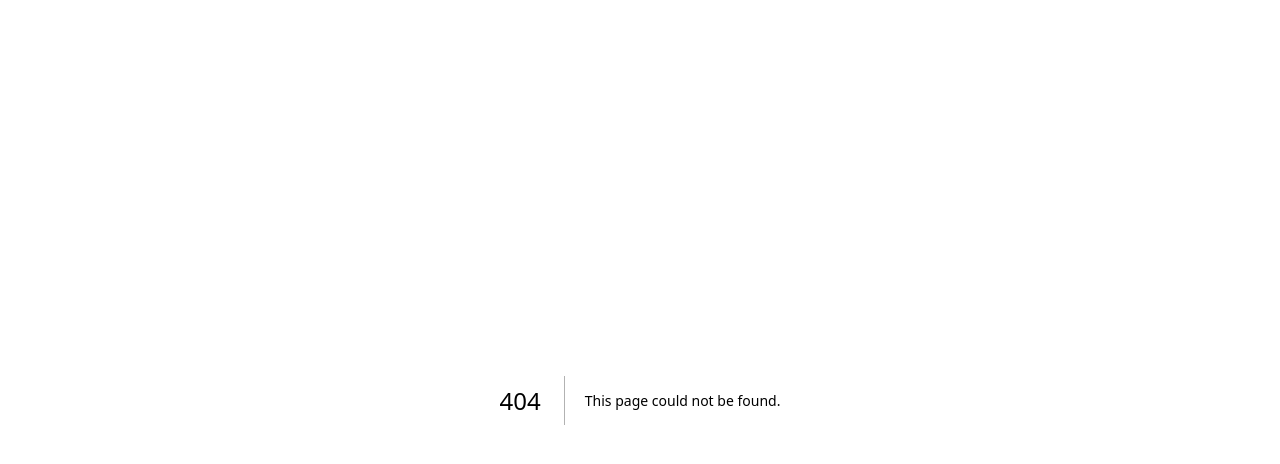
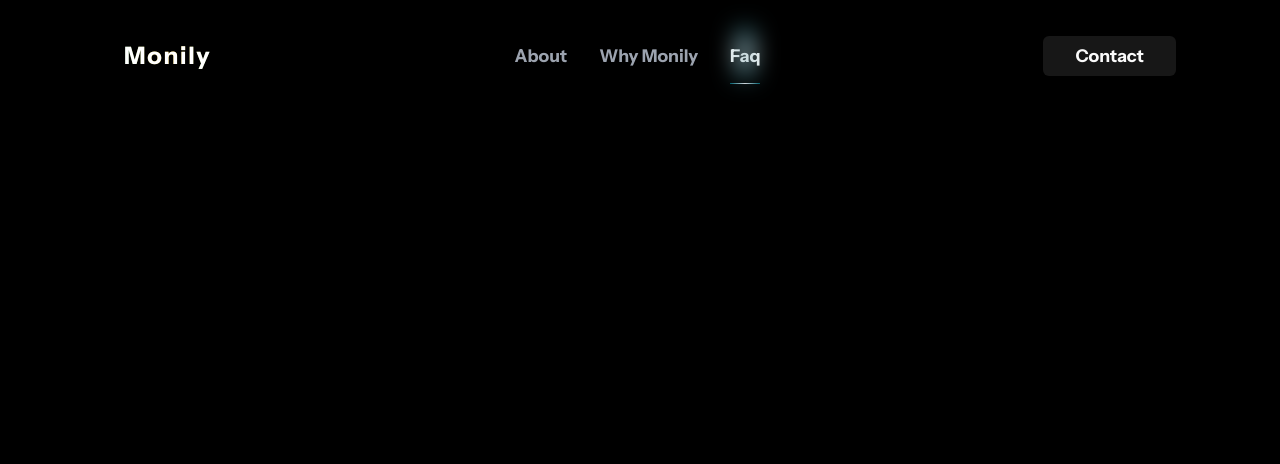
Before and after one commit to belbelbelbel/monily-app, a Next.js app: page /faq in a window 1280 px wide. Before the commit this address had no page. Shown: the top 464 px of the page. Built offline with nearby package versions, Linux system fonts and the light colour scheme.

Commit message:
resolved commits

```diff
--- a/app/about/page.tsx
+++ b/app/about/page.tsx
@@ -4,7 +4,7 @@ import React from 'react'
 
 export default function AboutPage() {
   return (
-    <div className='w-screen bg-black h-screen'>
+    <div className='w-screen bg-black h-[100vh]'>
         <NavBar/>
     </div>
   )
--- /dev/null
+++ b/app/faq/page.tsx
@@ -0,0 +1,12 @@
+import NavBar from '@/components/Navbar/NavBar'
+import React from 'react'
+
+type Props = {}
+
+export default function faqPage({ }: Props) {
+    return (
+        <div className='w-screen bg-black h-screen'>
+            <NavBar />
+        </div>
+    )
+}
--- a/app/globals.css
+++ b/app/globals.css
@@ -74,5 +74,37 @@ body {
   }
 
 }
+/* @keyframes flame {
+  0% {
+    transform: translateX(-50%) translateY(-2px) scale(1);
+    opacity: 0.8;
+  }
+  50% {
+    transform: translateX(-50%) translateY(-6px) scale(1.2);
+    opacity: 1;
+  }
+  100% {
+    transform: translateX(-50%) translateY(-2px) scale(1);
+    opacity: 0.8;
+  }
+}
+
+.before\:animate-flame::before {
+  animation: flame 1.5s infinite;
+} */
+
+/* Spotlight Effect */
+.before\:bg-gradient-to-b::before {
+  content: '';
+  display: block;
+  position: absolute;
+  width: 100%;
+  height: 25px;
+  top: -20px; /* Position the spotlight above the text */
+  left: 0;
+  background: linear-gradient(to bottom, rgba(138, 43, 226, 0.6), transparent); /* Gradient mimicking the glow */
+  border-radius: 50%; /* Optional: softens the edges */
+  filter: blur(8px); /* Adds the glow effect */
+}
 
 /* */
--- /dev/null
+++ b/app/whymonily/page.tsx
@@ -0,0 +1,10 @@
+import NavBar from '@/components/Navbar/NavBar'
+import React from 'react'
+
+export default function whyMonily() {
+    return (
+        <div className='w-screen bg-black h-screen'>
+            <NavBar />
+        </div>
+    )
+}
--- a/components/Details.tsx
+++ b/components/Details.tsx
@@ -11,14 +11,14 @@ const Details = () => {
 
 
   return (
-    <div className='w-full bg-black bg-bg-img-3  bg-no-repeat bg-cover bg-left   flex-col flex gap-4  items-center justify-center text-white h-[25rem] md:h-[40rem] lg:h-[25rem]'>
-      <div data-aos="fade-up"  className={`text-center xl:w-[53%] leading-[2.5rem]  lt:leading-[3.7rem] md:leading-[3.92rem] xl:leading-[3.75rem]  xl:text-[3.2rem] text-[1.5rem] lt:text-[3rem]  md:text-[3.7rem] text-transparent bg-gradient-to-b from-[#006270] via-gray-300 to-blue-500 bg-clip-text animate-shine  ${sans.className}`}>A crypto investment platform that invests in you </div>
-      <div className="xl:text-[0.92rem] lt:text-[1.2rem] md:text-[1.4rem] text-center  text-white text-opacity-70 w-[90%] md:w-[80%]   xl:w-[32%]">We invest more resources than any other platrom in making sure great support from real people is a click away, whenever you need it.</div>
+    <div className='w-full bg-black bg-bg-img-3  bg-no-repeat bg-cover bg-left   flex-col flex gap-4  items-center justify-center text-white h-[25rem] md:h-[40rem] 3xl:h-[40rem] lg:h-[27rem]'>
+      <div data-aos="fade-up"  data-aos-anchor-placement="center-bottom"   className={`text-center 2xl:w-[60%] xl:w-[53%] leading-[2.5rem]  lt:leading-[3.7rem] md:leading-[3.92rem] 3xl:leading-[3.9rem] xl:leading-[3.75rem] 2xl:text-[3.6rem] xl:text-[3.2rem] text-[1.5rem] lt:text-[3rem]  md:text-[3.7rem] text-transparent bg-gradient-to-b from-[#006270] via-gray-300 to-blue-500 bg-clip-text animate-shine  ${sans.className}`}>A crypto investment platform that invests in you </div>
+      <div className="xl:text-[1.2rem] 3xl:text-[1.3rem] lt:text-[1.2rem] md:text-[1.4rem] text-center  text-white text-opacity-70 w-[90%] md:w-[80%] 3xl:w-[47%]   xl:w-[43%]">We invest more resources than any other platrom in making sure great support from real people is a click away, whenever you need it.</div>
       <div className='absolute right-0'>
         <Image src={starimg2} alt='starimg2'/>
       </div>
       <div>
-      <Button className={`font-bold xl:text-[1.2rem] lg:text-[1.5rem] rounded-[8px] text-[1.03rem] lt:text-[1.75rem] md:text-[1.85rem] bg-gradient-to-r from-[#006270] via-black to-[#006270] p-6 lt:p-10  lg:p-8 xl:py-6 xl:px-6  ${sans.className}`}>Get Started</Button>
+      <Button className={`font-bold xl:text-[1.35rem] 3xl:text-[1.7rem] lg:text-[1.5rem] rounded-[8px] text-[1.03rem] lt:text-[1.75rem] md:text-[1.85rem] bg-gradient-to-r from-[#006270] via-black to-[#006270] p-6 lt:p-10  lg:p-8 xl:py-6 xl:px-6 3xl:p-8  ${sans.className}`}>Get Started</Button>
       </div>
     </div>
   )
--- a/components/Features.tsx
+++ b/components/Features.tsx
@@ -19,12 +19,12 @@ const Features = () => {
             <div className='flex  lg:flex-row flex-col items-center gap-4 bg-black h-[100%] justify-center w-[90%] mx-auto'>
                 {
                     FaeturesArray.map((feature, index) => (
-                        <div key={index} className={`flex lg:h-[18rem] md:h-[21.5rem] lt:h-[17.7rem] xl:h-[53%] h-[30%] py-4 text-center text-transparent bg-gradient-to-l from-[#1A1B23] via-black to-[#006270] shadow  justify-center lt:px-10 px-6 rounded-[20px] shadow border-2xl  m-4 flex-col items-center gap-2 lt:gap-5 md:gap-4 w-[80%] lt:w-[70%] md:w-[65%] xl:w-[25%]`}>
+                        <div key={index} className={`flex lg:h-[18rem] md:h-[21.5rem] lt:h-[17.7rem] 3xl:h-[40%] xl:h-[53%] h-[30%] py-4 text-center text-transparent bg-gradient-to-l from-[#1A1B23] via-black to-[#006270] shadow  justify-center lt:px-10 px-6 rounded-[20px] shadow border-2xl  m-4 flex-col items-center gap-2 lt:gap-5 md:gap-4 w-[80%] lt:w-[70%] md:w-[65%] 3xl:w-[30%] xl:w-[27%]`}>
                             <div className="md:w-16 md:h-16 w-12 h-12 md:bg-gradient-to-b from-gray-800 via-gray-600 to-gray-800 flex flex-col items-center justify-center rounded-full bg-black ">
                                 <feature.icon className='md:text-3xl lt:text-[9rem]  text-2xl  text-white bg-gradient-to-r from-[#006270] via-gray-300 to-blue-500 bg-clip-text animate-shine ' />
                             </div>
-                            <div  data-aos="zoom-out" className='text-white lg:text-2xl  lt:text-[2.3rem]  text-xl font-bold '>{feature.title}</div>
-                            <div className='text-white lg:text-[0.8rem] lt:text-[1.35rem] text-[0.8rem] w-full'>{feature.description}</div>
+                            <div  data-aos="zoom-out" className='text-white lg:text-2xl xl:text-[1.5rem] 3xl:text-[1.8rem]  lt:text-[2.3rem]  text-xl font-bold '>{feature.title}</div>
+                            <div className='text-white lg:text-[0.8rem] xl:text-[0.9rem] 3xl:text-[1rem] lt:text-[1.35rem] text-[0.8rem] w-full'>{feature.description}</div>
                         </div>
                     ))
                 }
--- a/components/Hero/HerowriteUp.tsx
+++ b/components/Hero/HerowriteUp.tsx
@@ -13,9 +13,9 @@ const HerowriteUp = () => {
         We make crypto clear and simple
       </div>
       <div className='flex flex-col gap-4 items-center'>
-        <div className='text-opacity-60 text-center w-[22rem] lt:text-[1.3rem] xl:text-[1rem] lt:w-[30rem]   xl:w-[30rem] md:w-[37rem] text-white'>Buy, sell, and grow your crypto with Monily, the platform dedicated to every trader at every level.</div>
+        <div className='text-opacity-60 text-center w-[22rem] lt:text-[1.3rem] xl:text-[1.2rem] 3xl:text-[1.5rem] lt:w-[30rem] 3xl:w-[35rem]  xl:w-[30rem] md:w-[37rem] text-white'>Buy, sell, and grow your crypto with Monily, the platform dedicated to every trader at every level.</div>
         <div>
-        <Button className={`font-bold xl:text-[1.35rem] lg:text-[1.5rem] rounded-[8px] text-[1.03rem] lt:text-[1.75rem] md:text-[1.85rem] bg-gradient-to-r from-[#006270] via-black to-[#006270] p-6 lt:p-10  lg:p-8 xl:py-6 xl:px-6  ${sans.className}`}>Get Started</Button>
+        <Button className={`font-bold xl:text-[1.35rem] 3xl:text-[1.7rem] lg:text-[1.5rem] rounded-[8px] text-[1.03rem] lt:text-[1.75rem] md:text-[1.85rem] bg-gradient-to-r from-[#006270] via-black to-[#006270] p-6 lt:p-10  lg:p-8 xl:py-6 xl:px-6 3xl:p-8  ${sans.className}`}>Get Started</Button>
         </div>
       </div>
     </div>
--- a/components/Navbar/Hamburger.tsx
+++ b/components/Navbar/Hamburger.tsx
@@ -3,9 +3,15 @@ import { AnimatePresence, motion } from "framer-motion";
 import "./Hamburger.css"; // Import your CSS styles
 import { NavItems } from "@/constant";
 import { usePathname } from "next/navigation";
+import { Instrument_Sans } from "next/font/google";
 
+const sans  = Instrument_Sans({
+    subsets: ['latin'],
+    weight:'700'
+})
 const HamburgerMenu = () => {
     const [isOpen, setIsOpen] = useState(false);
+
     // const [isScrolled, setIsScrolled] = useState(false);
     const location = usePathname();
 
@@ -26,10 +32,12 @@ const HamburgerMenu = () => {
     // }, []);
 
     const handleActiveLocation = (itemHref: string) => {
-        return location === itemHref
-            ? "text-black font-extrabold"
-            : "text-white font-medium";
-    };
+    return location === itemHref
+      ? `text-white font-bold  `
+
+      : 'text-gray-400 font-medium transition-colors';
+  };
+
 
     const menuVariants = {
         hidden: { opacity: 0, x: 100 },
@@ -105,7 +113,7 @@ const HamburgerMenu = () => {
                         animate="visible"
                         exit="exit"
                         variants={menuVariants}
-                        className={`fixed z-50 h-[40vh] w-screen top-20 left-0 px-10 py-5  bg-black   shadow-md text-white  z-50 transition-all backdrop-blur-lg`}
+                        className={`fixed z-50 h-[40vh] w-screen top-20 left-0 px-10 py-5  bg-black  shadow  shadow-md text-white  z-50 transition-all backdrop-blur-lg`}
                     >
                         <motion.ul>
                             {NavItems.map((item, index) => (
@@ -118,9 +126,9 @@ const HamburgerMenu = () => {
                                         href={item.href}
                                         className={`${handleActiveLocation(
                                             item.href
-                                        )} block`}
+                                        )} block text-[1.1rem] ${sans.className}`}
                                     >
-                                        {item.title.toUpperCase()}
+                                        {item.title}
                                     </a>
                                 </motion.li>
                             ))}
--- a/components/Navbar/NavBar.tsx
+++ b/components/Navbar/NavBar.tsx
@@ -15,7 +15,7 @@ const inter = Instrument_Sans({
 const NavBar = () => {
   const [isScrolled, setIsScrolled] = useState(false);
   const location = usePathname();
-  const navigte = useRouter()
+  const navigate = useRouter();
 
   useEffect(() => {
     const handleScroll = () => {
@@ -29,34 +29,63 @@ const NavBar = () => {
     };
   }, []);
 
+  // const handleActiveLocation = (itemHref: string) => {
+  //   return location === itemHref
+  //     ? `text-white font-extrabold relative before:absolute before:content-['']
+  //         before:w-[11px] before:h-[11px] before:top-[-16px] before:left-[50%] before:translate-x-[-50%]
+  //         before:bg-gradient-to-r from-[] to-blue-400 before:rounded-full
+  //         before:shadow-[0_0_15px_3px_rgba(138,43,226,0.8)]
+  //         before:animate-flame
+  //         after:absolute after:content-['']
+  //         after:w after:h-[2px] after:top-8 after:bg-gradient-to-r from-[#006270] via-blue-500 to-purple-600
+  //         after:rounded-full after:transition-all`
+  //     : 'text-gray-400 font-medium cursor-pointer xl:text-[1.1rem] lg:text-[1.2rem] hover:text-white transition-colors';
+  // };
+
   const handleActiveLocation = (itemHref: string) => {
-    return location === itemHref ? 'text-green-400 font-extrabold' : 'text-white font-medium cursor-pointer xl:text-[1.1rem] lg:text-[1.2rem]';
+    return location === itemHref
+      ? `text-white font-extrabold  before:absolute before:content-['']
+          before:w-[15px] before:h-[50px] before:top-[-15px] before:left-[50%] before:translate-x-[-50%]
+          before:bg-gradient-to-b from-[#006270] via-gray-300 to-[#006270]
+          before:blur-md before:rounded-full  after:h-[1px] after:w-full after:bg-white after:absolute after:top-10 after:left-0 after:bg-gradient-to-r from-[#006270] via-gray-300 to-[#006270]`
+
+      : 'text-gray-400 font-medium cursor-pointer xl:text-[1.1rem] lg:text-[1.2rem] hover:text-white transition-colors';
   };
 
-  console.log(location)
+
+
 
   return (
-    <div className='w-full  h-full text-white'>
-      <div className='w-[85%]  flex  justify-center mx-auto'>
-        <div className={`flex fixed md:w-[90%] w-full  px-6  md:px-10  transition-all mt-4 md:rounded-[0.8rem] rounded-[1.05rem]  bg-clip-text   items-center lt:h-[8.7rem] h-[4.6rem] xl:h-[5rem] justify-between ${isScrolled
-          ? "bg-gray-200/50 shadow-md text-white  z-50 transition-all backdrop-blur-md"
-          : "bg-gray-200/50 md:bg-transparent   z-50"
+    <div className='w-full h-full text-white'>
+      <div className='w-[85%] flex justify-center mx-auto'>
+        <div className={`flex fixed md:w-[90%] w-full px-6 md:px-10 transition-all mt-4 bg-clip-text md:rounded-[0.8rem] rounded-[1.05rem] items-center h-[4.6rem] xl:h-[5rem] justify-between ${isScrolled
+          ? "bg-gray-900/80 shadow-md text-white z-50 transition-all backdrop-blur-lg"
+          : "bg-transparent z-50"
           }`}>
-          <div onClick={() => navigte.push('/')} className={`tracking-[1.8px]  cursor-pointer text-white bg-gradient-to-r from-[#006270] via-yellow-500 to-[#006270] bg-clip-text animate-shine md:text-[1.7rem] lt:text-[2.3rem] text-[1.5rem] xl:text-[1.5rem] px-5 ${inter.className}`}>MONILY</div>
-          <div className={`flex items-center  text-[1.1rem] font-bold gap-8 md:flex hidden ${inter.className}`}>
+          <div
+            onClick={() => navigate.push('/')}
+            className={`tracking-[1.8px] cursor-pointer text-white bg-gradient-to-r from-[#006270] via-yellow-500 to-[#006270] bg-clip-text animate-shine md:text-[1.7rem] lt:text-[2.3rem] text-[1.5rem] 3xl:text-[2rem] xl:text-[1.5rem] px-5 ${inter.className}`}
+          >
+            Monily
+          </div>
+          <div className={`flex items-center text-[1.1rem] 3xl:text-[3rem] font-bold gap-8 md:flex hidden ${inter.className}`}>
             {NavItems.map((item, index) => (
               <Link href={item.href} key={index}>
                 <div
-                  key={index}
-                  className={` ${handleActiveLocation(item.href)}`}
+                  className={`relative ${handleActiveLocation(item.href)}`}
                 >
-                  {item.title.toUpperCase()}
+                  {item.title}
                 </div>
               </Link>
             ))}
           </div>
           <div className='hidden md:flex'>
-            <Button size={'lg'} className={`${inter.className} ${isScrolled && '  bg-gradient-to-r from-[#006270] via-black to-[#006270]  text-white transition-all'} font-bold text-[1.1rem]`}>CONTACT</Button>
+            <Button
+              size={'lg'}
+              className={`${inter.className} ${isScrolled && 'bg-gradient-to-r from-[#006270] via-black to-[#006270] text-white transition-all'} font-bold text-[1.1rem]`}
+            >
+              Contact
+            </Button>
           </div>
           <div className="md:hidden">
             <Hamburger />
@@ -64,7 +93,7 @@ const NavBar = () => {
         </div>
       </div>
     </div>
-  )
-}
+  );
+};
 
-export default NavBar
+export default NavBar;
--- a/components/Service.tsx
+++ b/components/Service.tsx
@@ -15,21 +15,21 @@ const Service = () => {
           {/* <Image src={serviceimg}  className='bg-black w-[20rem] h-[0rem]'  alt='serviceimage' /> */}
         </div>
         <div className='md:w-[100%] w-[80%] text-center md:text-left  gap-4 flex justify-center flex-col    h-full bg-cover mx-auto'>
-          <div className={`${sans.className} text-[50px] w-[100%]  md:w-[100%] xl:w-[80%]`}>
+          <div data-aos='zoom-in-left' data-aos-anchor-placement="top-bottom" className={`${sans.className} text-[50px] w-[100%]  md:w-[100%] xl:w-[80%]`}>
             <div className=' leading-[2.5rem]  lt:leading-[3.7rem]  md:leading-[3.85rem] xl:leading-[3.75rem]   xl:text-[3.2rem] text-[1.9rem] lt:text-[3rem]  md:text-[3rem] text-transparent bg-gradient-to-r from-[#006270] via-gray-300 to-blue-500 bg-clip-text animate-shine'>24/7 access to full service customer support</div>
           </div>
-          <div className='xl:text-[0.92rem] lt:text-[1.2rem]  text-white text-opacity-70 w-[100%] md:w-[80%]   xl:w-[75%]'>
+          <div className='xl:text-[0.96 rem] 3xl:text-[1.3rem] lt:text-[1.2rem]  text-white text-opacity-70 w-[100%] md:w-[80%]   xl:w-[75%]'>
             <div>We invest more resources than any other platform in making sure great support from real people is a click away, whenever you need it.</div>
           </div>
           <div>
-            <Button className={`font-bold xl:text-[1rem] lg:text-[1.5rem] rounded-[8px] text-[1.03rem] lt:text-[1.75rem] md:text-[1.85rem] bg-gradient-to-r from-[#006270] via-black to-[#006270] p-6 lt:p-10  lg:p-8 xl:py-6 xl:px-6  ${sans.className}`}>Get Started</Button>
+            <Button className={`font-bold xl:text-[1.35rem] 3xl:text-[1.7rem] lg:text-[1.5rem] rounded-[8px] text-[1.03rem] lt:text-[1.75rem] md:text-[1.85rem] bg-gradient-to-r from-[#006270] via-black to-[#006270] p-6 lt:p-10  lg:p-8 xl:py-6 xl:px-6 3xl:p-8  ${sans.className}`}>Get Started</Button>
           </div>
         </div>
       </div>
-     <div className='bg-white bg-opacity-20 flex lt:hidden w-full h-[1px]'></div>
+      <div className='bg-white bg-opacity-20 flex lt:hidden w-full h-[1px]'></div>
       <div className='h-[50%] md:py-0 py-10 text-center gap-4   flex-col justify-center items-center flex w-full '>
-        <div className={`${sans.className} xl:w-[50%] md:w-[80%] lt:w-[80%] lt:text-[2.3rem] w-[90%] text-[2rem] xl:text-[3.1rem]  md:text-[3.5rem] text-transparent bg-gradient-to-r from-[#006270] via-gray-300 to-blue-500 bg-clip-text animate-shine `}>Buy and sell with the lowest fees in the industry</div>
-        <div className='xl:text-[0.92rem] lt:text-[1.2rem]  text-white text-opacity-70 w-[90%] md:w-[80%]   xl:w-[55%]'>Buy and sell 150+ cryptocurrencies with 20+ fiat currencies using bank transfers or your credit/debit card.</div>
+        <div data-aos="fade-up" data-aos-anchor-placement="center-bottom" className={`${sans.className} xl:w-[50%] md:w-[80%] lt:w-[80%] lt:text-[2.3rem] w-[90%] text-[2rem] xl:text-[3.1rem]  md:text-[3.5rem] text-transparent bg-gradient-to-r from-[#006270] via-gray-300 to-blue-500 bg-clip-text animate-shine `}>Buy and sell with the lowest fees in the industry</div>
+        <div className='xl:text-[1rem]   lt:text-[1.2rem]   text-white text-opacity-70 w-[90%] md:w-[80%]   xl:w-[55%]'>Buy and sell 150+ cryptocurrencies with 20+ fiat currencies using bank transfers or your credit/debit card.</div>
         <div className='h-full w-full flex items-center justify-center'>
           {/* <CryptoDashboard /> */}
         </div>
--- a/constant/index.ts
+++ b/constant/index.ts
@@ -5,15 +5,15 @@ import { title } from "process";
 
 export const NavItems = [{
     title: 'About',
-    href: 'about'
+    href: '/about'
 },
 {
     title:'Why Monily',
-    href: 'why-monily'
+    href: '/whymonily'
 },
 {
-    title:'FAQ',
-    href: 'faq'
+    title:'Faq',
+    href: '/faq'
 }
 ];
 
--- a/tailwind.config.ts
+++ b/tailwind.config.ts
@@ -57,6 +57,7 @@ export default {
 				'bg-img-3': "url('/bg-img3.png')",
 				'bg-img-4': "url('/bg-img4.png')",
 				'bg-img-5': "url('/bg-img5.png')",
+				'gradient-radial': 'radial-gradient(var(--tw-gradient-stops))',
 			},
 
 			keyframes: {
@@ -84,7 +85,7 @@ export default {
 				'lg': '1024px',
 				'xl': '1280px',
 				'2xl': '1300px',
-				'3xl': '1400px',
+				'3xl': '1430px',
 				'4xl': '1536px',
 				'5xl': '2500px',
 
```
